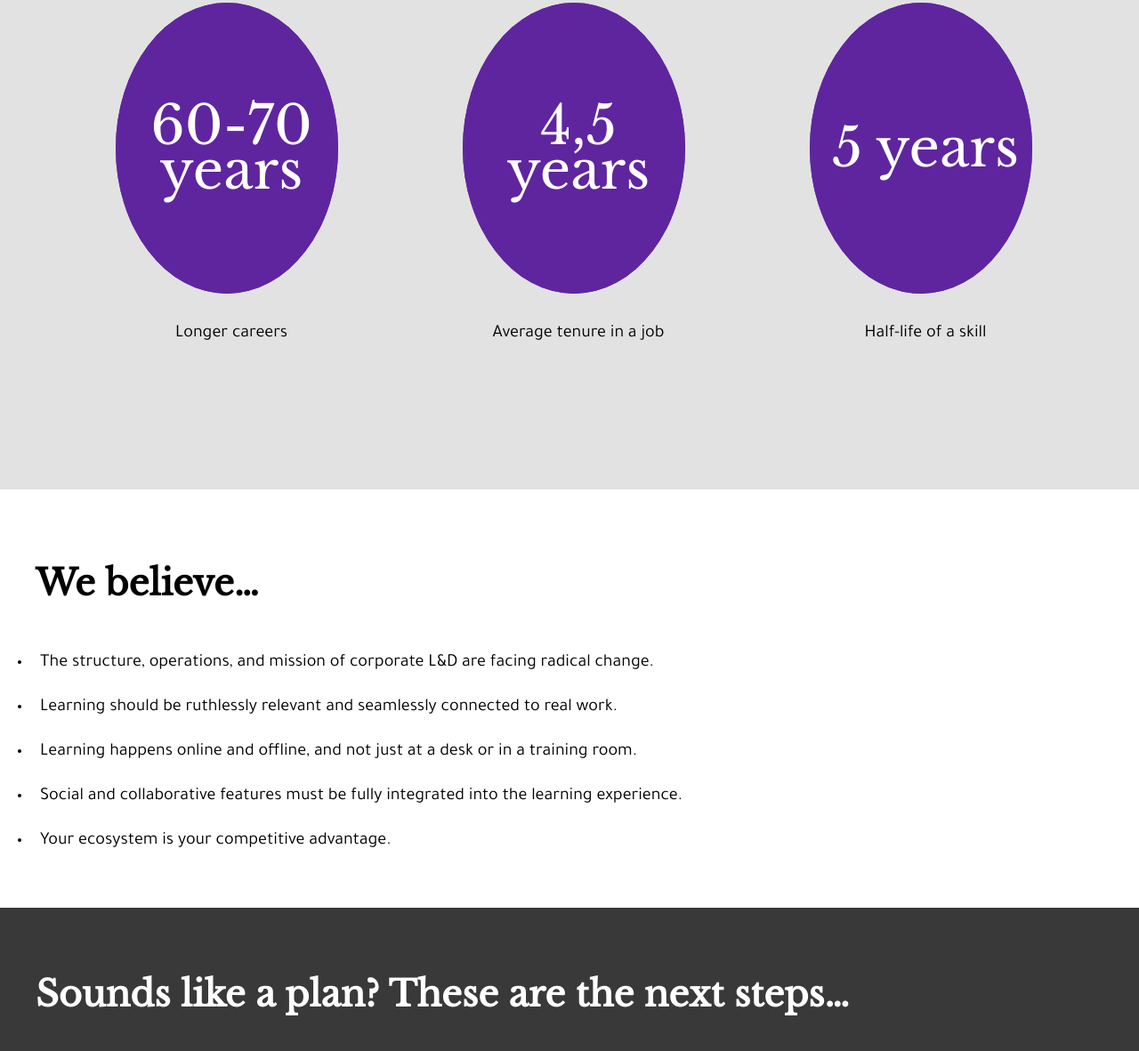
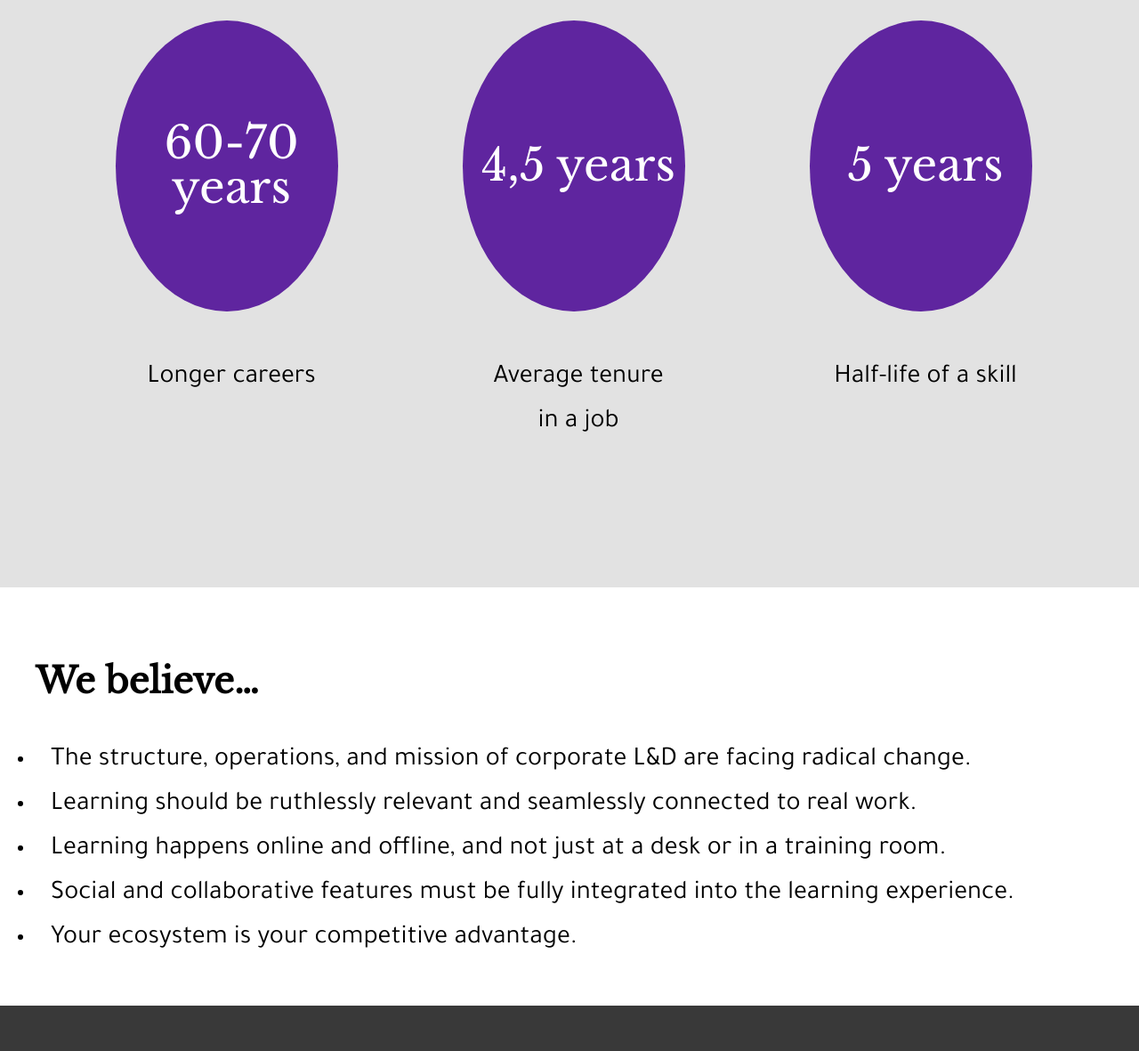
Before and after one commit to annikaalfthan/annikaalfthan.github.io, a plain HTML site: page index.html in a window 1280 px wide. Shown: the part 770-1951 px from the top of the page at 89% size. Drawn offline with nearby package versions, Linux system fonts and the light colour scheme.

Commit message:
fortsättning dag 3

```diff
--- a/index.html
+++ b/index.html
@@ -20,7 +20,7 @@
                <div class="items">
                  <div class="item">
                    <div class= "circle">
-                     <p class="circle text">60-70 years</p>
+                     <p class="text">60-70 years</p>
                    </div>
                    <div>
                  <p class="lightgrey">Longer careers</p>
@@ -29,7 +29,7 @@
 
                  <div class="item">
                    <div class= "circle">
-                     <p class="circle text">4,5 years</p>
+                     <p class="text">4,5 years</p>
                    </div>
                    <div>
                  <p class="lightgrey">Average tenure in a job</p>
@@ -38,20 +38,15 @@
 
                <div class="item">
                  <div class= "circle">
-                   <p class="circle text">5 years</p>
+                   <p class="text">5 years</p>
                  </div>
                  <div>
                <p class="lightgrey">Half-life of a skill</p>
                  </div>
-
                </div>
-               </div>
+             </div>
 
 </section>
-
-
-
-    <div>
 
       <div class="webelieve">
         <h2>We believe…</h2>
@@ -64,7 +59,7 @@
 
 
       <section class="dark2">
-              <h2 class="dark">Sounds like a plan? These are the next steps…</h2>
+              <h2 class="dark2">Sounds like a plan? These are the next steps…</h2>
                   <div class="items">
                     <div class="item">
                       <div class= "circle">
@@ -146,7 +141,7 @@
                        <div class="items">
                          <div class="item">
                            <div class= "circle">
-                             <p class="circle text">alasdasdasd</p>
+                             <p class="text">alasdasdasd</p>
                            </div>
                            <div>
                          <p class="lightgrey">beskrivande text om det som står i bullet</p>
@@ -155,7 +150,7 @@
 
                          <div class="item">
                            <div class= "circle">
-                             <p class="circle text">alasdasdasd</p>
+                             <p class="text">alasdasdasd</p>
                            </div>
                            <div>
                          <p class="lightgrey">beskrivande text om det som står i bullet</p>
@@ -164,7 +159,7 @@
 
                        <div class="item">
                          <div class= "circle">
-                           <p class="circle text">alasdasdasd</p>
+                           <p class="text">alasdasdasd</p>
                          </div>
                          <div>
                        <p class="lightgrey">beskrivande text om det som står i bullet</p>
--- a/styles.css
+++ b/styles.css
@@ -18,12 +18,12 @@ font-size:40px;
 }
 
 li{
-  font-size: 20px;
+  font-size: 30px;
   line-height: 50px;
   font-family: 'Tajawal', sans-serif;
 }
 p{
-  font-size: 20px;
+  font-size: 30px;
   line-height: 50px;
   font-family: 'Tajawal', sans-serif;
   padding-left: 20px;
@@ -67,8 +67,7 @@ padding-top: 20px;
   padding-left: 20px;
   padding-right: 10px;
   padding-bottom: 30px;
-  padding-top: 20px
-  font-size: 25px;
+  padding-top: 20px;
 }
 
 .items{
@@ -93,11 +92,12 @@ padding-top: 20px;
   border-radius: 50%;
   text-align: center;
   vertical-align: middle; display: table-cell;
-  font-size: 60px;
-  font-family: 'Libre Baskerville';
-
 }
 
+.text {
+  font-size: 50px;
+  font-family: 'Libre Baskerville';
+}
 
 
 
```
